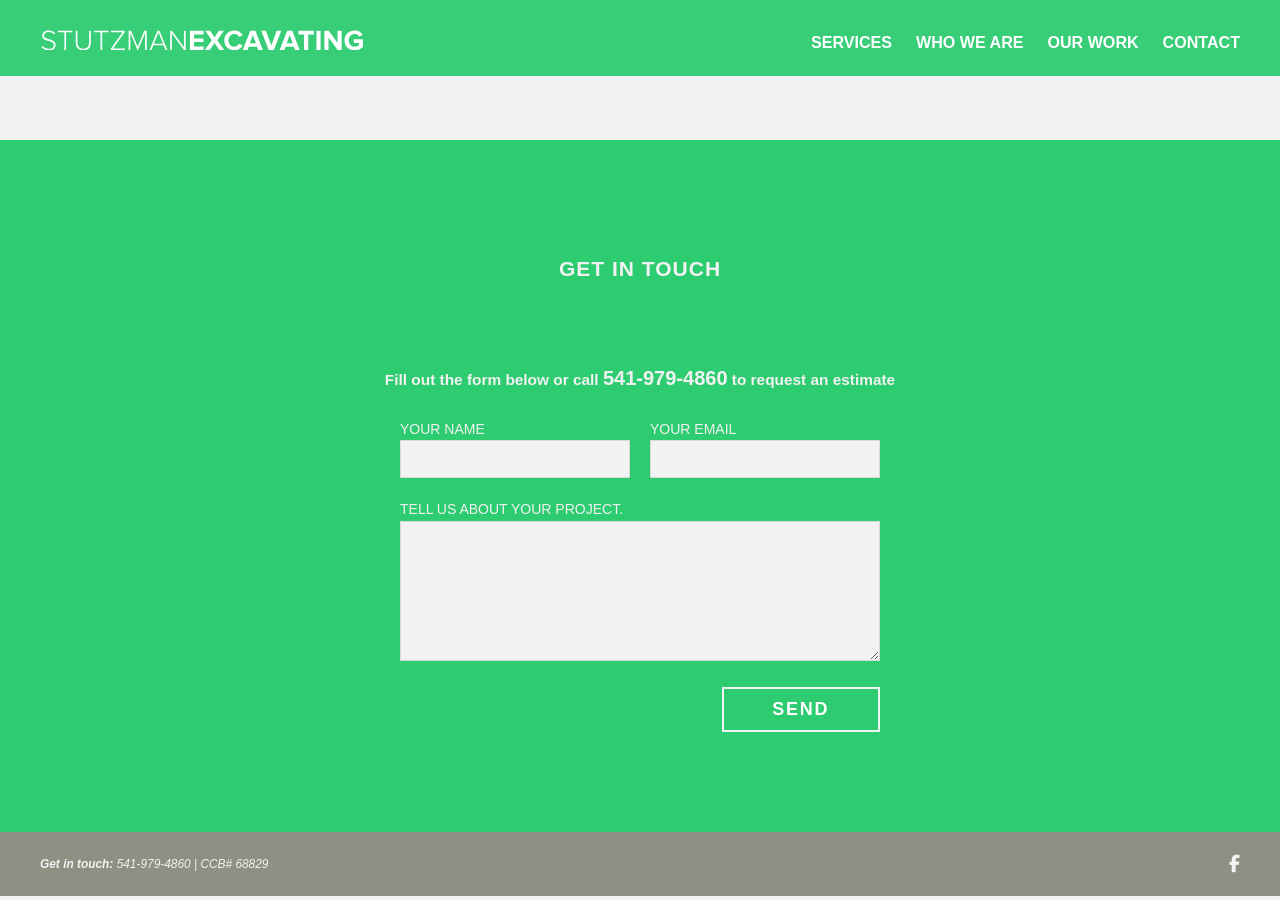
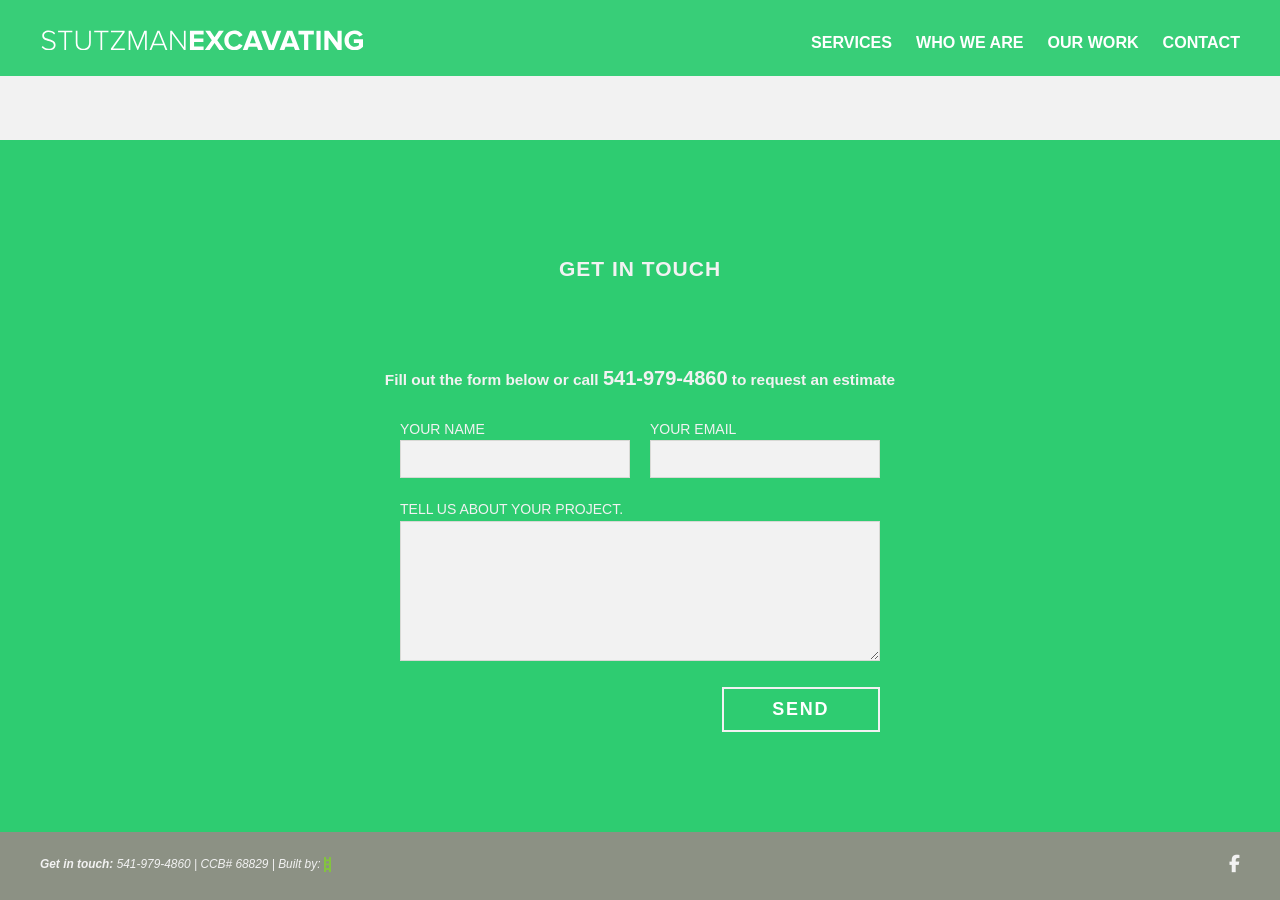
Before and after one commit to ImTylerPorter/thestutzman, a Jekyll site: the page built from index.html, in a window 1280 px wide and 900 px high, scrolled down 3637 px. Built offline with Jekyll 4.4.1, drawn with Linux system fonts in a browser that asks for light colours; nearby versions of some CDN libraries; Markdown is read by kramdown in place of the engine named in the settings.

Commit message:
Add in analytics and seo info, add ladder to footer

```diff
--- a/_data/settings.yml
+++ b/_data/settings.yml
@@ -22,7 +22,7 @@
 # NOTE: Providing SEO information will make this website more searchable on the internet.
 
 seo:
-  description: 'Provide a description for your website to make it visible to search engines.'
+  description: 'Stutzman Excavating has been serving the willamette valley for over 30 years, offering quality work at a fair price.'
 
 #-------------------------------
 # Services Section
--- a/_includes/footer.html
+++ b/_includes/footer.html
@@ -1,7 +1,7 @@
 <footer>
 
 	<div class="contact-info">
-		<p><span>Get in touch:</span> 541-979-4860 | CCB# 68829</p>
+		<p><span>Get in touch:</span> 541-979-4860 | CCB# 68829 | Built by: <a href="http://www.cleverladder.co">{% include icons/ladder.html %}</a></p>
 	</div>
 	<div class="social">
 		<a href="https://www.facebook.com/StutzmanExcavating/"><i class="fa fa-facebook fa-lg" aria-hidden="true"></i>
--- a/_includes/head.html
+++ b/_includes/head.html
@@ -5,3 +5,9 @@
 <link rel="icon" href="../assets/img/fav.png" type="image/x-icon" />
 <link rel="stylesheet" href="../assets/css/main.css">
 <script src="https://use.fontawesome.com/6a7aa3d189.js"></script>
+
+<meta property="og:url"                content="http://www.stutzmanexcavating.com/" />
+    <meta property="og:type"               content="website" />
+    <meta property="og:title"              content="Stutzman Excavating" />
+    <meta property="og:description"        content="Stutzman Excavating has been serving the willamette valley for over 30 years, offering quality work at a fair price." />
+    <meta property="og:image"              content="http://www.stutzmanexcavating.com/assets/img/fb-og-final.jpg" />
--- /dev/null
+++ b/_includes/icons/ladder.html
@@ -0,0 +1,41 @@
+<?xml version="1.0" encoding="utf-8"?>
+<!-- Generator: Adobe Illustrator 19.2.1, SVG Export Plug-In . SVG Version: 6.00 Build 0)  -->
+<svg version="1.1" id="Layer_1" xmlns="http://www.w3.org/2000/svg" xmlns:xlink="http://www.w3.org/1999/xlink" x="0px" y="0px"
+	 viewBox="0 0 13.1 28.2" style="enable-background:new 0 0 13.1 28.2;" xml:space="preserve">
+<style type="text/css">
+
+</style>
+<g>
+	<g>
+		<defs>
+			<rect id="SVGID_1_" x="-0.9" y="-0.4" width="14" height="29"/>
+		</defs>
+		<defs>
+			<polygon id="SVGID_2_" points="13.1,24.2 0,24.2 0,4.3 12.8,4.3 12.8,7.8 3.8,7.8 3.8,12 10.8,12 10.8,15.5 3.8,15.5 3.8,20.6
+				13.1,20.6 13.1,24.2 13.1,24.2 			"/>
+		</defs>
+		<clipPath id="SVGID_3_">
+			<use xlink:href="#SVGID_1_"  style="overflow:visible;"/>
+		</clipPath>
+		<clipPath id="SVGID_4_" class="st0">
+			<use xlink:href="#SVGID_2_"  style="overflow:visible;"/>
+		</clipPath>
+		<rect x="-5" y="-0.7" class="st1" width="23.1" height="29.9"/>
+	</g>
+	<g>
+		<defs>
+			<rect id="SVGID_5_" x="-0.9" y="-0.4" width="14" height="29"/>
+		</defs>
+		<defs>
+			<path id="SVGID_6_" d="M0,0h3.8v28.2H0V0L0,0z M9.3,0h3.8v28.2H9.3V0L9.3,0z"/>
+		</defs>
+		<clipPath id="SVGID_7_">
+			<use xlink:href="#SVGID_5_"  style="overflow:visible;"/>
+		</clipPath>
+		<clipPath id="SVGID_8_" class="st2">
+			<use xlink:href="#SVGID_6_"  style="overflow:visible;"/>
+		</clipPath>
+		<rect x="-5" y="-5" class="st3" width="23.1" height="38.2"/>
+	</g>
+</g>
+</svg>
--- a/_layouts/main.html
+++ b/_layouts/main.html
@@ -10,7 +10,7 @@
         {% include work.html %}
         {% include contact.html %}
         {% include footer.html %}
-
+        {% include analytics.html %}
 
     <script src="/assets/js/jquery-2.1.4.min.js"></script>
     <script src="/assets/js/lightbox.min.js"></script>
--- a/assets/css/3-modules/footer.sass
+++ b/assets/css/3-modules/footer.sass
@@ -17,6 +17,22 @@
 			margin: 0
 			span
 				font-weight: bold
+			a
+				display: inline-block
+				vertical-align: sub
+				svg
+					width: 7px
+	.st0
+		clip-path: url(#SVGID_3_)
+	.st1
+		clip-path: url(#SVGID_4_)
+		fill: #83C33F
+	.st2
+		clip-path: url(#SVGID_7_)
+	.st3
+		clip-path: url(#SVGID_8_)
+		fill:#83C33F
+
 	.social
 		float: right
 		margin-right: 40px
```
Also changed, not shown: _includes/analytics.html (added, +10 -0 lines), assets/css/main.css, assets/img/fb-og-final.jpg (added), assets/img/ladder.svg (added).
